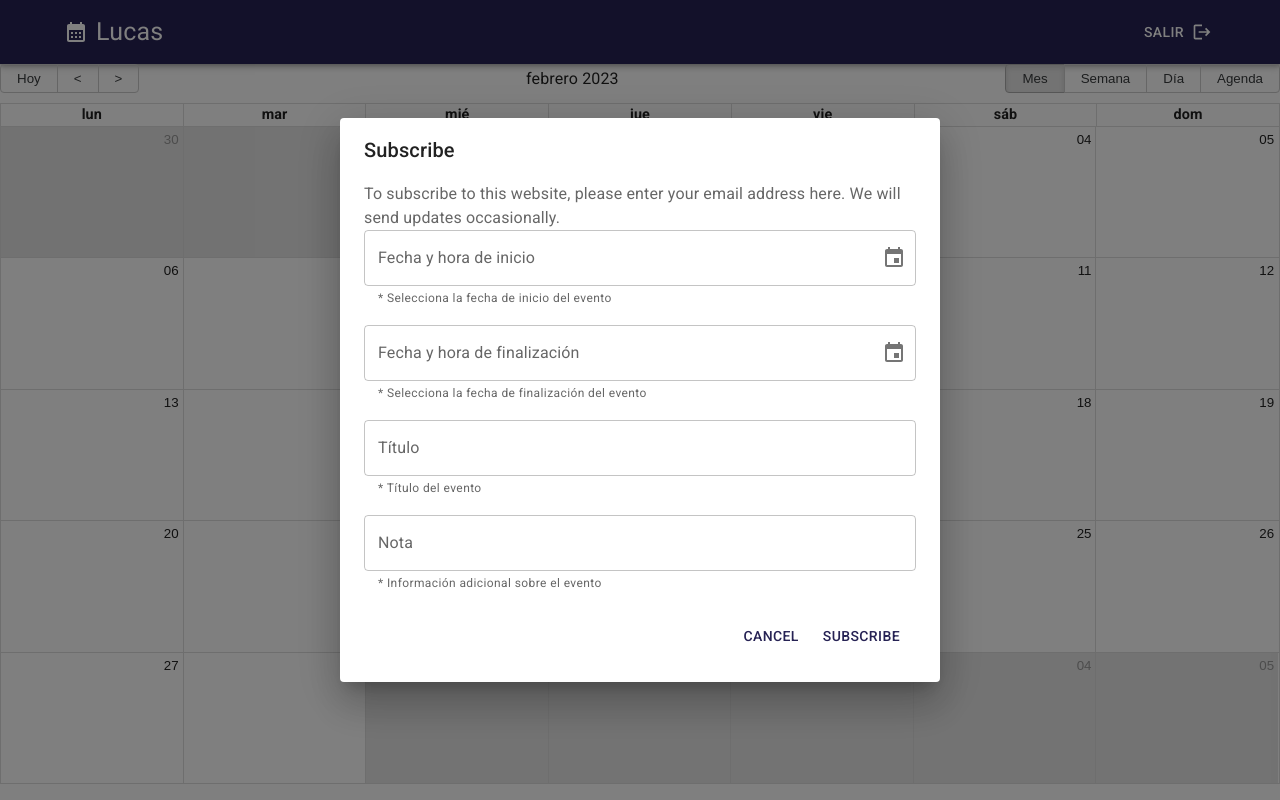
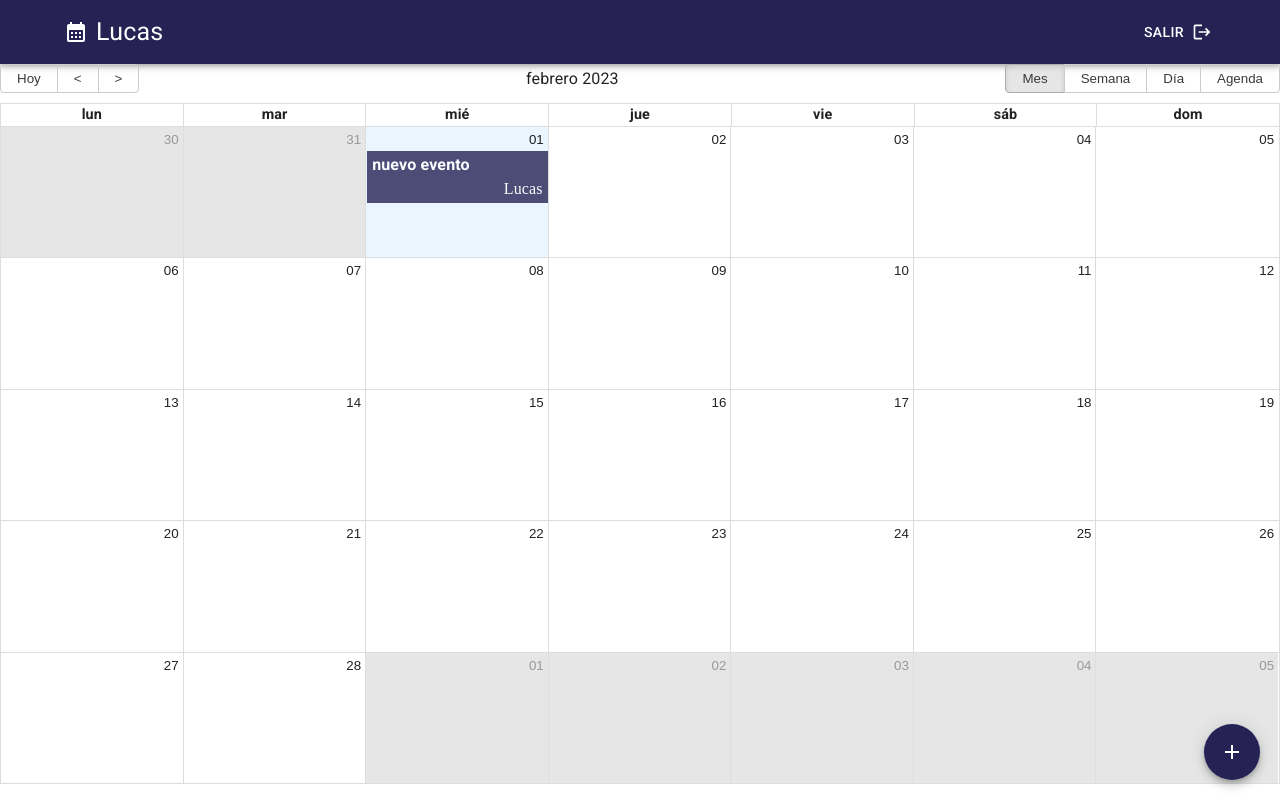
Before and after one commit to lucas-s4nchez/calendar-app, a React (Vite) app: page / in a window 1280 px wide. Built offline with nearby package versions, Linux system fonts and the light colour scheme.

Commit message:
feat: :sparkles: set active Event
set active Event

```diff
--- a/src/calendar/components/CalendarModal.jsx
+++ b/src/calendar/components/CalendarModal.jsx
@@ -1,4 +1,4 @@
-import { useState } from "react";
+import { useEffect, useState } from "react";
 import { useFormik } from "formik";
 import {
   Alert,
@@ -18,25 +18,32 @@ import {
   LocalizationProvider,
   MobileDateTimePicker,
 } from "@mui/x-date-pickers";
+import { useCalendarStore, useUiStore } from "../../hooks";
 
 export const CalendarModal = () => {
-  const [open, setOpen] = useState(true);
-  const [startValue, setStartValue] = useState("");
-  const [endValue, setEndValue] = useState("");
-  const [alertMessage, setAlertMessage] = useState("");
-
-  const { getFieldProps, handleSubmit } = useFormik({
-    initialValues: {
+  const [formData, setFormData] = useState({
     title: "",
     note: "",
-    },
+    start: "",
+    end: "",
+  });
+  const [alertMessage, setAlertMessage] = useState("");
+  const { isDateModalOpen, handleCloseDateModal } = useUiStore();
+  const { activeEvent } = useCalendarStore();
 
-    onSubmit: (values) => {
-      if (!startValue || !endValue || !values.title || !values.note) {
+  useEffect(() => {
+    if (activeEvent !== null) {
+      setFormData({ ...activeEvent });
+    }
+  }, [activeEvent]);
+
+  const handleSubmit = (e) => {
+    e.preventDefault();
+    if (!formData.start || !formData.end || !formData.title || !formData.note) {
       setAlertMessage("Por favor, completa todos los campos del formulario");
       return;
     }
-      if (startValue > endValue) {
+    if (formData.start > formData.end) {
       setAlertMessage(
         "La fecha de finalizacion del evento debe ser mayor a la fecha de inicio del mismo"
       );
@@ -46,21 +53,21 @@ export const CalendarModal = () => {
     setAlertMessage("");
 
     const newNote = {
-        title: values.title,
-        nota: values.note,
-        start: startValue,
-        end: endValue,
+      title: formData.title,
+      nota: formData.note,
+      start: formData.start,
+      end: formData.end,
     };
 
     console.log(newNote);
-    },
-  });
+  };
 
-  const handleClose = () => {
-    setOpen(false);
+  const handleChange = ({ target }) => {
+    setFormData({ ...formData, [target.name]: target.value });
   };
+
   return (
-    <Dialog open={open} onClose={handleClose}>
+    <Dialog open={isDateModalOpen} onClose={handleCloseDateModal}>
       <DialogTitle>Subscribe</DialogTitle>
       <DialogContent>
         <DialogContentText>
@@ -81,9 +88,9 @@ export const CalendarModal = () => {
                 <MobileDateTimePicker
                   minDateTime={new Date()}
                   label="Fecha y hora de inicio"
-                  value={startValue}
+                  value={formData.start}
                   onChange={(newValue) => {
-                    setStartValue(newValue);
+                    setFormData({ ...formData, start: newValue });
                   }}
                   fullWidth
                   renderInput={(params) => (
@@ -100,9 +107,9 @@ export const CalendarModal = () => {
                 <DesktopDateTimePicker
                   minDateTime={new Date()}
                   label="Fecha y hora de inicio"
-                  value={startValue}
+                  value={formData.start}
                   onChange={(newValue) => {
-                    setStartValue(newValue);
+                    setFormData({ ...formData, start: newValue });
                   }}
                   renderInput={(params) => (
                     <TextField
@@ -118,11 +125,13 @@ export const CalendarModal = () => {
             <Box>
               <Box sx={{ display: { xs: "block", sm: "none" } }}>
                 <MobileDateTimePicker
-                  minDateTime={startValue !== "" ? startValue : new Date()}
+                  minDateTime={
+                    formData.end !== "" ? formData.start : new Date()
+                  }
                   label="Fecha y hora de finalización"
-                  value={endValue}
+                  value={formData.end}
                   onChange={(newValue) => {
-                    setEndValue(newValue);
+                    setFormData({ ...formData, end: newValue });
                   }}
                   fullWidth
                   renderInput={(params) => (
@@ -137,11 +146,13 @@ export const CalendarModal = () => {
               </Box>
               <Box sx={{ display: { xs: "none", sm: "block" } }}>
                 <DesktopDateTimePicker
-                  minDateTime={startValue !== "" ? startValue : new Date()}
+                  minDateTime={
+                    formData.end !== "" ? formData.start : new Date()
+                  }
                   label="Fecha y hora de finalización"
-                  value={endValue}
+                  value={formData.end}
                   onChange={(newValue) => {
-                    setEndValue(newValue);
+                    setFormData({ ...formData, end: newValue });
                   }}
                   renderInput={(params) => (
                     <TextField
@@ -160,14 +171,18 @@ export const CalendarModal = () => {
             label="Título"
             type="text"
             fullWidth
-            {...getFieldProps("title")}
+            name="title"
+            value={formData.title}
+            onChange={handleChange}
             helperText="* Título del evento"
           />
           <TextField
             label="Nota"
             type="text"
             fullWidth
-            {...getFieldProps("note")}
+            name="note"
+            value={formData.note}
+            onChange={handleChange}
             helperText="* Información adicional sobre el evento"
           />
           {!!alertMessage && (
@@ -176,7 +191,7 @@ export const CalendarModal = () => {
             </Alert>
           )}
           <DialogActions>
-            <Button onClick={handleClose}>Cancel</Button>
+            <Button onClick={handleCloseDateModal}>Cancel</Button>
             <Button type="submit">Subscribe</Button>
           </DialogActions>
         </Box>
--- a/src/calendar/pages/CalendarPage.jsx
+++ b/src/calendar/pages/CalendarPage.jsx
@@ -7,25 +7,30 @@ import { getMessagesEs, localizer } from "../../helpers";
 import { Navbar } from "../components/Navbar";
 import { CalendarEventBox } from "../components/CalendarEventBox";
 import { CalendarModal } from "../components/CalendarModal";
+import { useCalendarStore, useUiStore } from "../../hooks";
+import { Fab } from "@mui/material";
+import AddIcon from "@mui/icons-material/Add";
 
-const events = [
-  {
-    title: "nuevo evento",
-    nota: "probando react-big-calendar",
-    start: new Date(),
-    end: addHours(new Date(), 2),
-    bgColor: "#fafafa",
-    user: {
-      id: "123abc",
-      name: "Lucas",
-    },
-  },
-];
+// const events = [
+//   {
+//     title: "nuevo evento",
+//     nota: "probando react-big-calendar",
+//     start: new Date(),
+//     end: addHours(new Date(), 2),
+//     bgColor: "#fafafa",
+//     user: {
+//       id: "123abc",
+//       name: "Lucas",
+//     },
+//   },
+// ];
 
 export const CalendarPage = () => {
   const [lastView, setLastView] = useState(
     localStorage.getItem("lastView") || "month"
   );
+  const { handleOpenDateModal } = useUiStore();
+  const { events, handleSetActiveEvent } = useCalendarStore();
 
   const eventStyleGetter = (event, start, end, isSelected) => {
     const style = {
@@ -37,14 +42,28 @@ export const CalendarPage = () => {
     return { style };
   };
   const onDoubleClickEventSelect = (event) => {
-    console.log({ doubleclick: event });
+    handleOpenDateModal();
   };
   const onClickEventSelect = (event) => {
-    console.log({ click: event });
+    handleSetActiveEvent(event);
   };
   const onViewChange = (event) => {
     localStorage.setItem("lastView", event);
     setLastView(event);
+  };
+  const handleAddNewEvent = (e) => {
+    handleSetActiveEvent({
+      title: "",
+      note: "",
+      start: new Date(),
+      end: addHours(new Date(), 2),
+      bgColor: "#fafafa",
+      user: {
+        id: "123abc",
+        name: "Lucas",
+      },
+    });
+    handleOpenDateModal();
   };
 
   return (
@@ -68,8 +87,20 @@ export const CalendarPage = () => {
           event: CalendarEventBox,
         }}
       />
+      <CalendarModal />
 
-      <CalendarModal />
+      <Fab
+        color="primary"
+        aria-label="Añadir nuevo evento"
+        sx={{
+          position: "fixed",
+          right: 20,
+          bottom: 20,
+        }}
+        onClick={handleAddNewEvent}
+      >
+        <AddIcon />
+      </Fab>
     </>
   );
 };
--- /dev/null
+++ b/src/hooks/index.js
@@ -0,0 +1,2 @@
+export * from "./useUiStore";
+export * from "./useCalendarStore";
--- /dev/null
+++ b/src/hooks/useCalendarStore.js
@@ -0,0 +1,20 @@
+import { useDispatch, useSelector } from "react-redux";
+import { onSetActiveEvent } from "../store";
+
+export const useCalendarStore = () => {
+  const { events, activeEvent } = useSelector((state) => state.calendar);
+  const dispatch = useDispatch();
+
+  const handleSetActiveEvent = (calendarEvent) => {
+    dispatch(onSetActiveEvent(calendarEvent));
+  };
+
+  return {
+    //*Propiedads
+    events,
+    activeEvent,
+
+    //*Métodos
+    handleSetActiveEvent,
+  };
+};
--- /dev/null
+++ b/src/hooks/useUiStore.js
@@ -0,0 +1,24 @@
+import { useDispatch, useSelector } from "react-redux";
+import { onCloseDateModal, onOpenDateModal } from "../store";
+
+export const useUiStore = () => {
+  const { isDateModalOpen } = useSelector((state) => state.ui);
+  const dispatch = useDispatch();
+
+  const handleOpenDateModal = () => {
+    dispatch(onOpenDateModal());
+  };
+
+  const handleCloseDateModal = () => {
+    dispatch(onCloseDateModal());
+  };
+
+  return {
+    //*Propiedades
+    isDateModalOpen,
+
+    //*Métodos
+    handleOpenDateModal,
+    handleCloseDateModal,
+  };
+};
--- /dev/null
+++ b/src/store/calendar/calendarSlice.js
@@ -0,0 +1,37 @@
+import { createSlice } from "@reduxjs/toolkit";
+import { addHours } from "date-fns";
+
+const initialState = {
+  events: [
+    {
+      _id: new Date().getTime(),
+      title: "nuevo evento",
+      note: "probando react-big-calendar",
+      start: new Date(),
+      end: addHours(new Date(), 2),
+      bgColor: "#fafafa",
+      user: {
+        id: "123abc",
+        name: "Lucas",
+      },
+    },
+  ],
+  activeEvent: null,
+};
+
+const calendarSlice = createSlice({
+  name: "calendar",
+  initialState,
+  reducers: {
+    loadEvents: (state, { payload }) => {
+      state.events = payload;
+    },
+    onSetActiveEvent: (state, { payload }) => {
+      state.activeEvent = payload;
+    },
+  },
+});
+
+export const { loadEvents, onSetActiveEvent } = calendarSlice.actions;
+
+export default calendarSlice.reducer;
--- /dev/null
+++ b/src/store/calendar/index.js
@@ -0,0 +1,2 @@
+export { default as calendarReducer } from "./calendarSlice";
+export * from "./calendarSlice";
--- a/src/store/index.js
+++ b/src/store/index.js
@@ -1,2 +1,3 @@
 export * from "./store";
 export * from "./ui";
+export * from "./calendar";
--- a/src/store/store.js
+++ b/src/store/store.js
@@ -1,8 +1,10 @@
 import { configureStore } from "@reduxjs/toolkit";
+import { calendarReducer } from "./calendar";
 import { uiReducer } from "./ui";
 
 export const store = configureStore({
   reducer: {
     ui: uiReducer,
+    calendar: calendarReducer,
   },
 });
```
Lines whose indentation alone changed are shown as unchanged.
